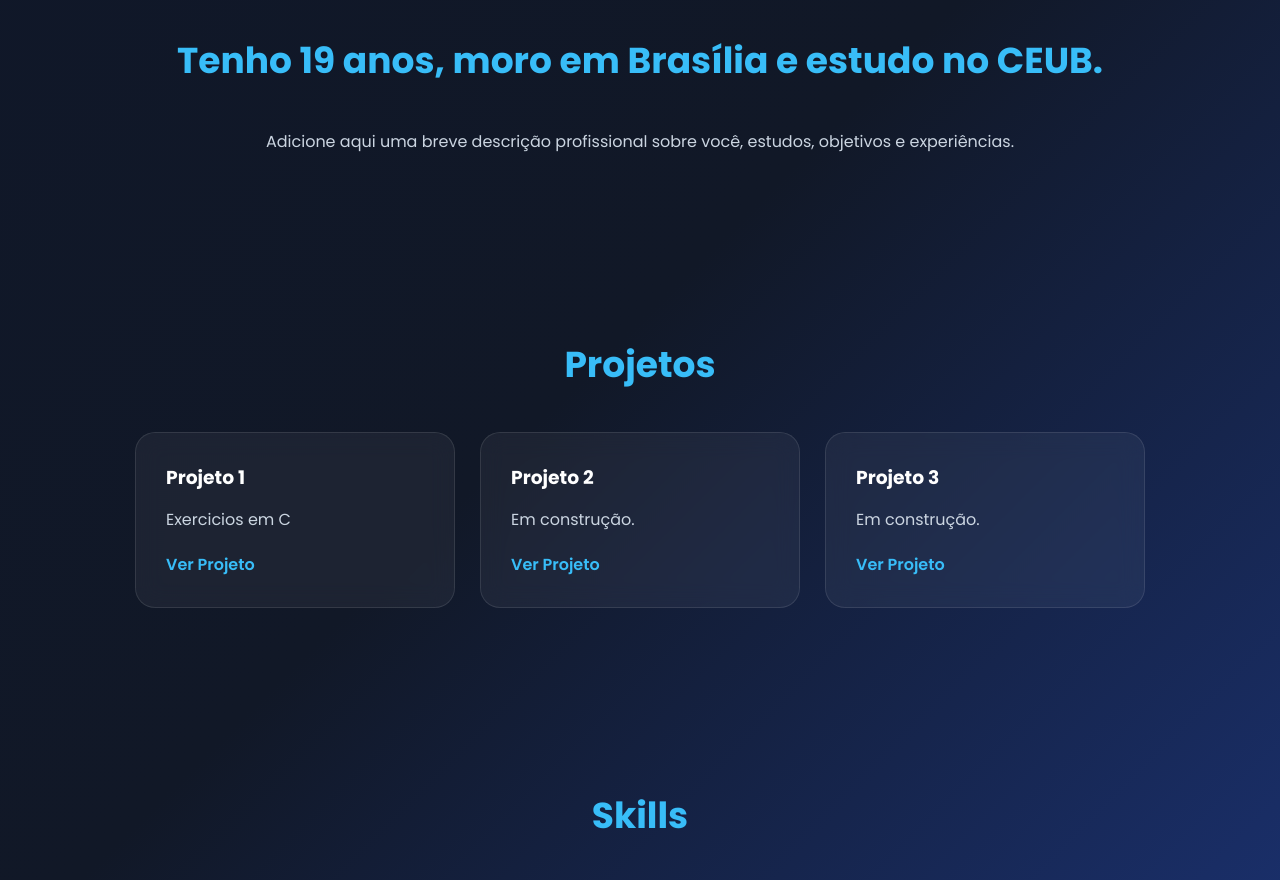
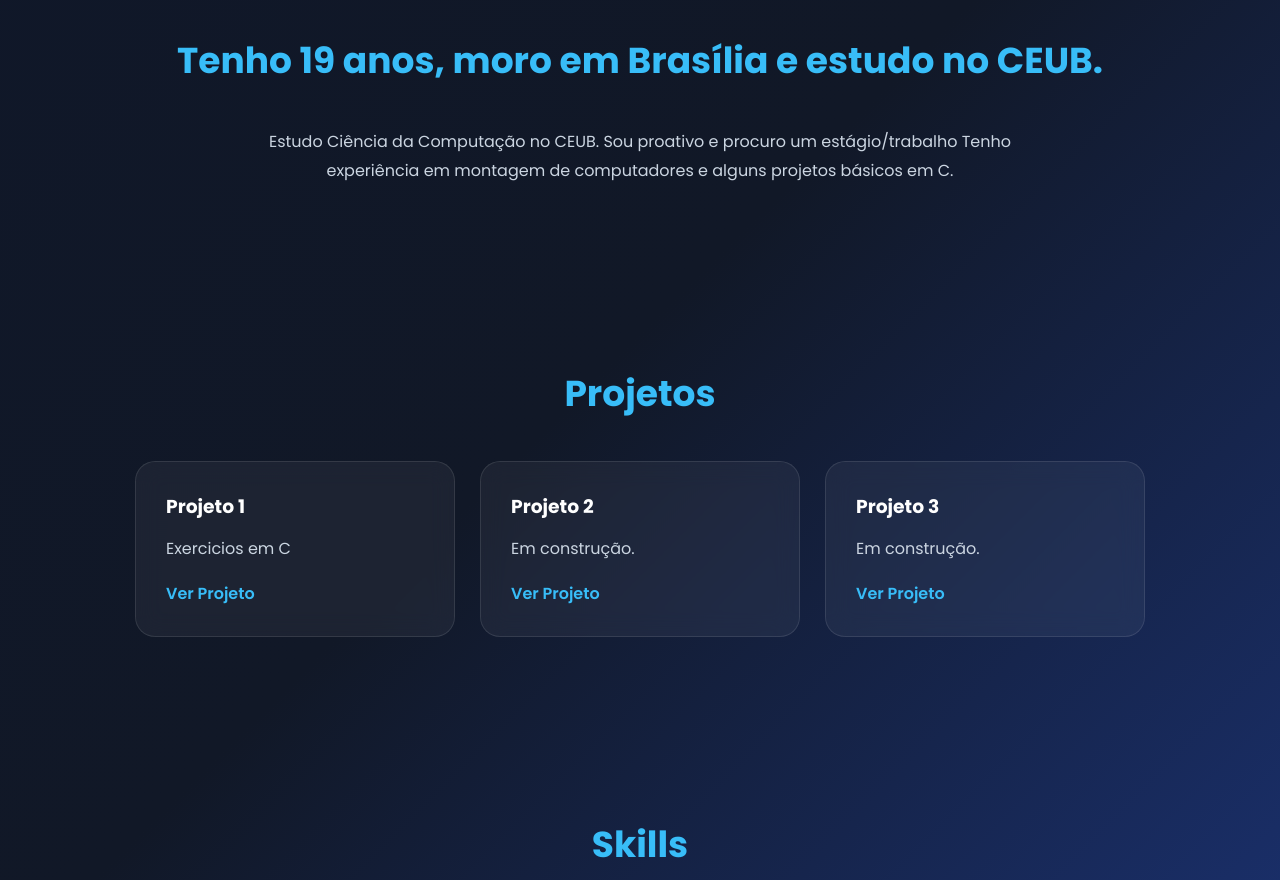
Before and after one commit to HDGAMERofi/PortfolioHUB, a plain HTML site: page index.html in a window 1280 px wide. Shown: the part 860-1740 px from the top of the page. Drawn offline with Linux system fonts and the light colour scheme.

Commit message:
Update index.html

```diff
--- a/index.html
+++ b/index.html
@@ -89,8 +89,8 @@
 
             <p class="texto">
 
-                Adicione aqui uma breve descrição profissional
-                sobre você, estudos, objetivos e experiências.
+                Estudo Ciência da Computação no CEUB. Sou proativo e procuro um estágio/trabalho
+                Tenho experiência em montagem de computadores e alguns projetos básicos em C.
 
             </p>
 
```
